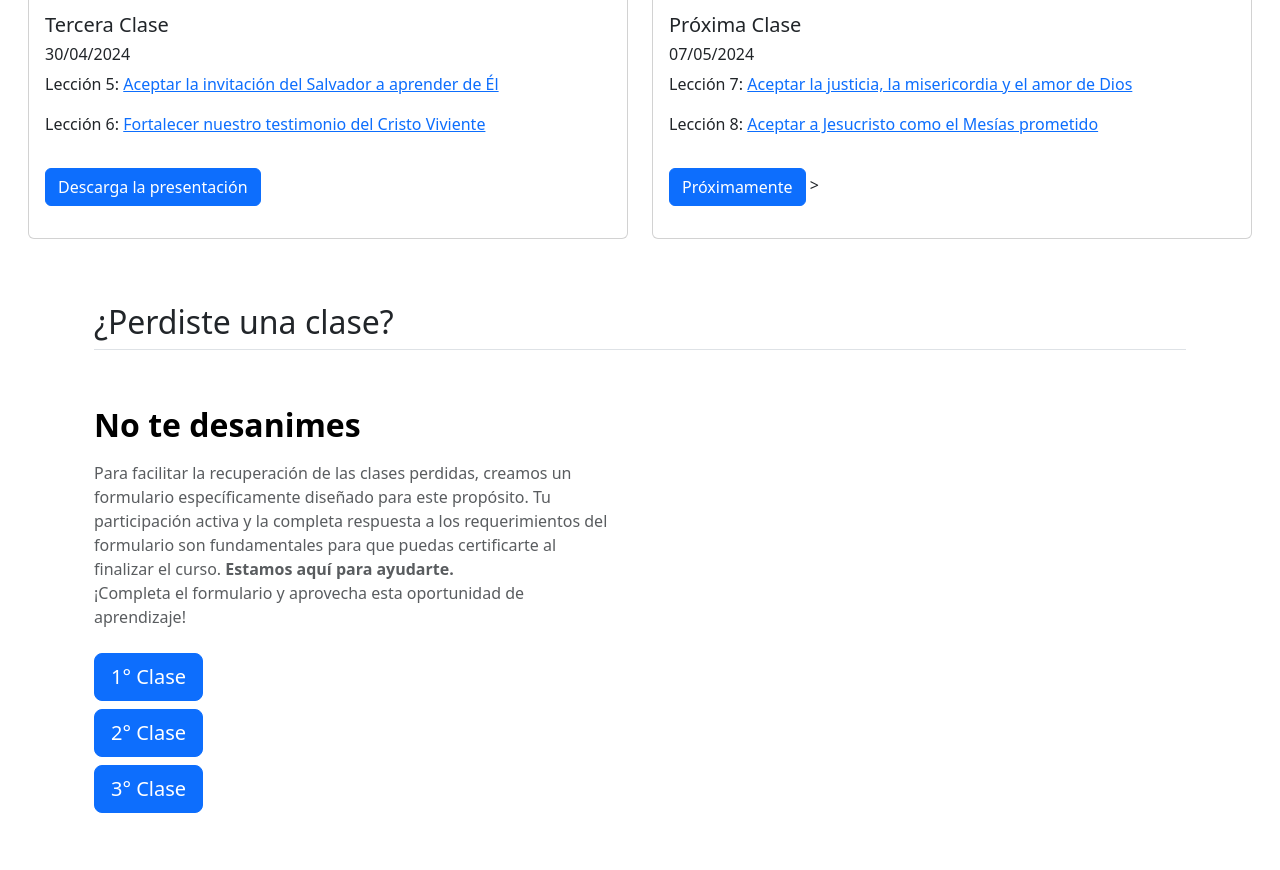
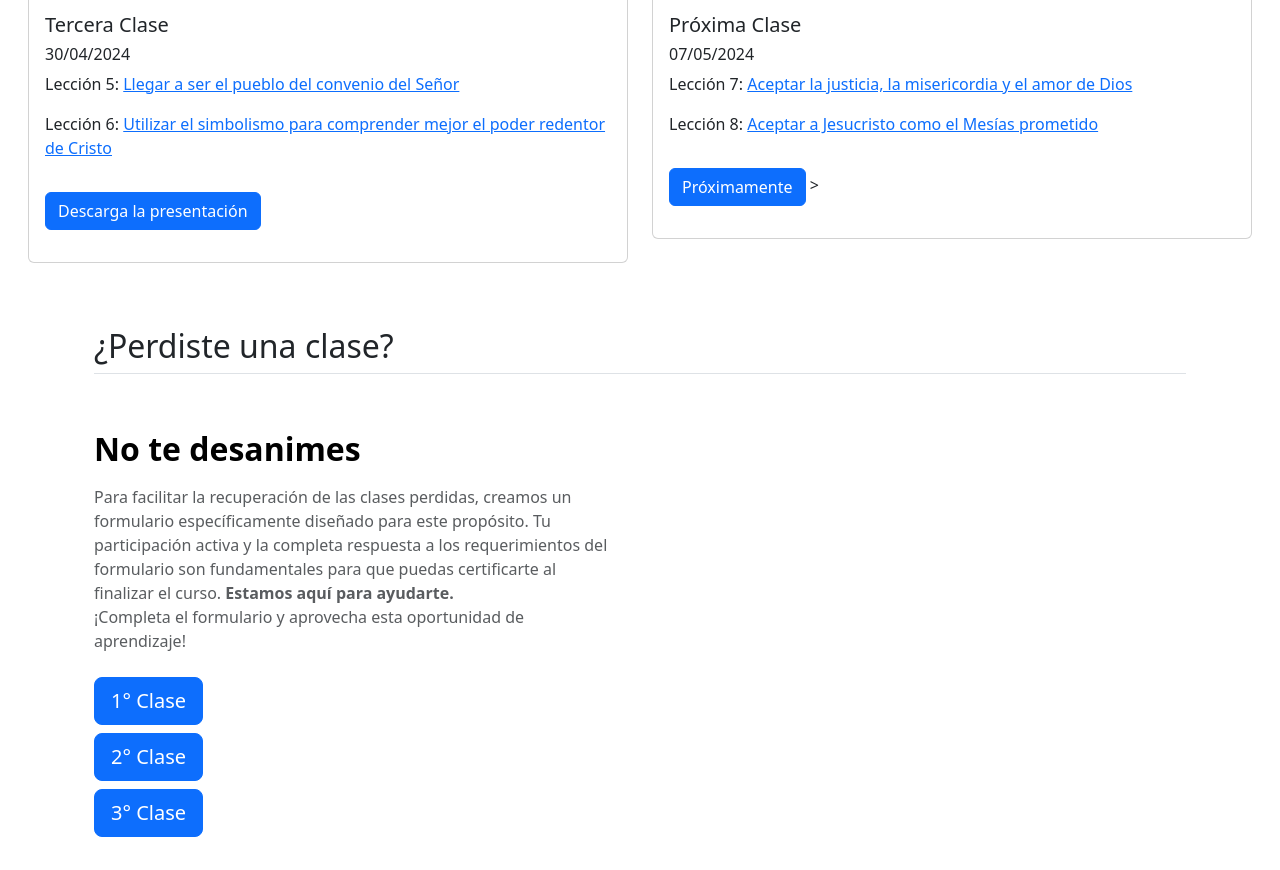
Before and after one commit to SigridMV/Instituto-Sede-Conchali, a plain HTML site: page index.html in a window 1280 px wide. Shown: the part 1506-2376 px from the top of the page. Drawn offline with nearby package versions, Linux system fonts and the light colour scheme.

Commit message:
ok links

```diff
--- a/index.html
+++ b/index.html
@@ -150,18 +150,19 @@
               <p class="card-text">
                 Lección 5:
                 <a
-                  href="https://www.churchofjesuschrist.org/study/manual/jesus-christ-and-his-everlasting-gospel-teacher-material-2023/unit-1/lesson-01-class-prep?lang=spa"
-                  title="Lee la primera lección"
+                  href="https://www.churchofjesuschrist.org/study/manual/jesus-christ-and-his-everlasting-gospel-teacher-material-2023/unit-2/lesson-05-class-prep?lang=spa"
+                  title="Lee la lección 5"
                   target="_blank"
-                  >Aceptar la invitación del Salvador a aprender de Él</a
+                  >Llegar a ser el pueblo del convenio del Señor</a
                 >
               </p>
               <p class="card-text">
                 Lección 6:
                 <a
-                  href="https://www.churchofjesuschrist.org/study/manual/jesus-christ-and-his-everlasting-gospel-teacher-material-2023/unit-1/lesson-02-class-prep?lang=spa"
-                  title="Lee la segunda lección"
-                  >Fortalecer nuestro testimonio del Cristo Viviente</a
+                  href="https://www.churchofjesuschrist.org/study/manual/jesus-christ-and-his-everlasting-gospel-teacher-material-2023/unit-2/lesson-06-class-prep?lang=spa"
+                  title="Lee la lección 6"
+                  target="_blank"
+                  >Utilizar el simbolismo para comprender mejor el poder redentor de Cristo</a
                 >
               </p>
               <a
```
